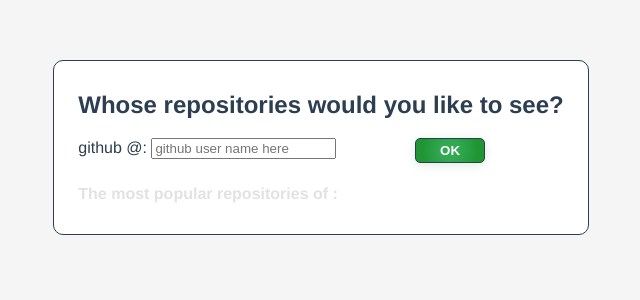
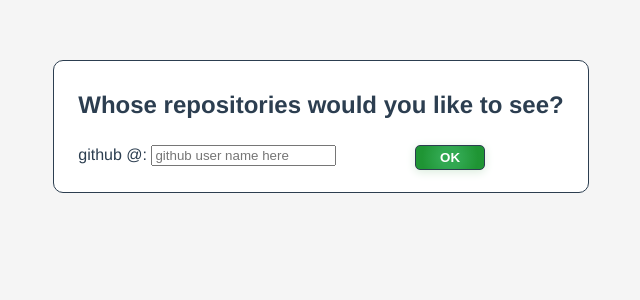
Before and after one commit to agzpie/user_repos, a Vue app: page / in a window 1280 px wide. Shown: the top 300 px of the page, without its empty margins (319-959 px from the left). Built offline with nearby package versions, Linux system fonts and the light colour scheme.

Commit message:
Error handling improved. To fix: case with no repositories

```diff
--- a/src/App.vue
+++ b/src/App.vue
@@ -10,6 +10,7 @@
           id="user-name"
           name="user-name"
           placeholder="github user name here"
+          required
         />
       </div>
       <div class="btn-container">
@@ -25,8 +26,12 @@
       </div>
     </div>
 
-    <h4 :class="{ inactive: isActive }">
+    <h4 v-if="success == true">
       The most popular repositories of {{ userName }}:
+    </h4>
+    <h4 v-else-if="success == false" class="error-message">
+      Oopsie,<br />there was an error,<br />
+      but don't worry and try again!
     </h4>
 
     <ListElement
@@ -54,27 +59,59 @@
     const name = ref(null);
     const userName = ref(null);
     const state = reactive({ data: [] });
+    let success = ref(null);
+    const userNameValidator = /^[a-z\d](?:[a-z\d]|-(?=[a-z\d])){0,38}$/i;
+    //let match = ref(null);
 
+    /*
+     * Check for input in the form and then fetch data
+     */
     watchEffect(() => {
       if (userName.value) {
+        if (userNameValidator.test(userName.value)) {
           fetch(`https://api.github.com/users/${userName.value}/repos`)
-          .then((response) => response.json())
+            .then((response) => {
+              if (response.ok) {
+                success.value = true;
+                return response.json();
+              }
+              success.value = false;
+
+              return Promise.reject(response);
+            })
             .then((data) => {
               state.data = data;
               console.log("data", data);
               name.value = "";
             })
-          .catch(err => console.log(err.message))
+            .catch((err) => {
+              if (err.status == 404) {
+                console.log("User not found");
+              } else {
+                console.log("oh no (internet probably)!");
+              }
+              console.log(err.message);
+            });
+        } else {
+          console.log("Username has invalid characters");
+        }
       }
     });
 
+    // Sort list by star count
     const orderedList = computed(() => {
+      if (state.data == 0) {
+        console.log(
+          "Somehow this user has no repositories. Don't be like this user."
+        );
+      }
       return [...state.data].sort((a, b) => {
         return a.stargazers_count < b.stargazers_count ? 1 : -1;
       });
     });
 
     return {
+      success,
       isActive: true,
       name,
       userName,
@@ -97,7 +134,6 @@
   color: #2c3e50;
   margin-top: 60px;
 }
-
 .main {
   width: fit-content;
   margin: auto;
@@ -109,11 +145,11 @@
   transition-timing-function: ease;
   align-content: space-around;
 }
-
 .container {
   display: flex;
+  padding-top: 0.4rem;
+  padding-bottom: 0.8rem;
 }
-
 .form-container {
   align-self: flex-start;
   flex-grow: 1;
@@ -145,9 +181,9 @@
   transform: translate(0px, -1px);
   letter-spacing: 0.05rem;
 }
-
-.inactive {
-  color: rgb(226, 226, 226);
+.error-message {
+  color: rgb(255, 0, 0);
+  text-decoration: underline;
   transition: 2s;
 }
 
@@ -161,5 +197,4 @@
     align-items: center;
   }
 }
-
 </style>
```
Lines whose indentation alone changed are shown as unchanged.
